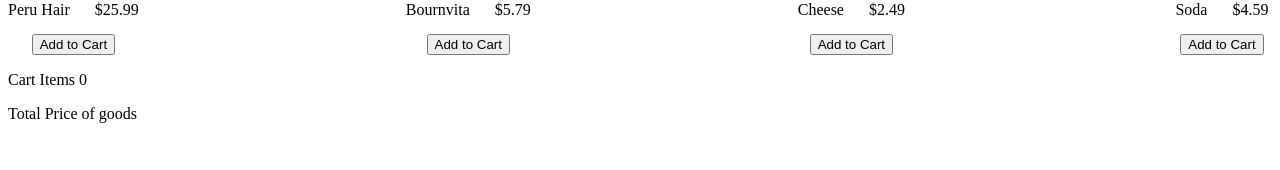
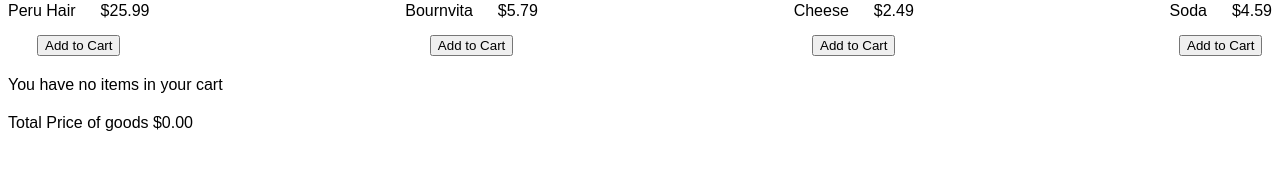
Before and after one commit to victoryejike/react-shopping-cart, a React (Create React App) app: page / in a window 1280 px wide. Shown: the part 250-420 px from the top of the page. Built offline with nearby package versions, Linux system fonts and the light colour scheme.

Commit message:
Changing the display text of the cart based on the state of the cart that is if empty or not

```diff
--- a/src/App.js
+++ b/src/App.js
@@ -1,4 +1,4 @@
-//import "./styles.css";
+import "./styles.css";
 import Products from "./Products";
 
 export default function App() {
--- a/src/Products.js
+++ b/src/Products.js
@@ -46,13 +46,9 @@
   const handleClick = (item) => {
     let itemNumber = cartNumber;
     setCartNumber(itemNumber + 1);
-    let itemCount = item.count;
 
     let items = cartItem.concat(item);
-    if (items.length - 1 === item) {
-      console.log(itemCount + 1);
-    }
-    console.log((itemCount += 1));
+
     setCartItem(items);
   };
 
--- a/src/cart.js
+++ b/src/cart.js
@@ -1,10 +1,26 @@
 import React from "react";
 
 const Cart = ({ totalItems, items }) => {
+  const total = () => {
+    //console.log(items)
+    items.map((item) => {
+      let value = Object.values(item.price);
+      let prices = value.join("");
+      let newArr = [];
+      newArr.push(prices);
+      console.log(newArr);
+    });
+  };
+  total();
+
   return (
     <>
-      <div>
-        <p>Cart Items {totalItems}</p>
+      <div style={{ marginTop: "20px" }}>
+        {items.length < 1 ? (
+          `You have no items in your cart`
+        ) : (
+          <p>Cart Items {totalItems}</p>
+        )}
       </div>
 
       <div>
@@ -12,7 +28,13 @@
           <li key={i}>{item.title} </li>
         ))}
       </div>
-      <div>Total Price of goods </div>
+      <div style={{ marginTop: "20px" }}>
+        {items.length < 1 ? (
+          `Total Price of goods $0.00`
+        ) : (
+          <p>Total Price of goods </p>
+        )}
+      </div>
     </>
   );
 };
```
